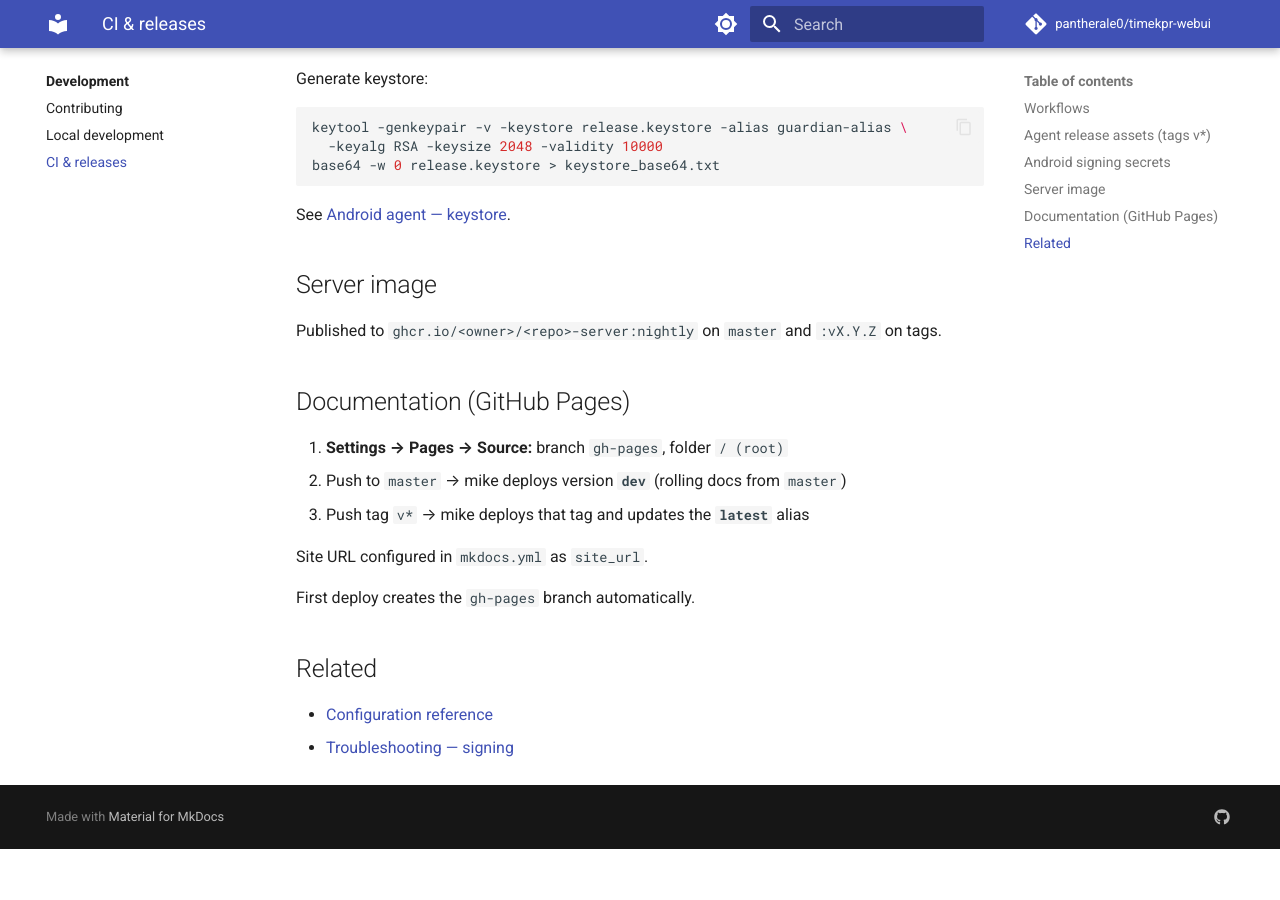
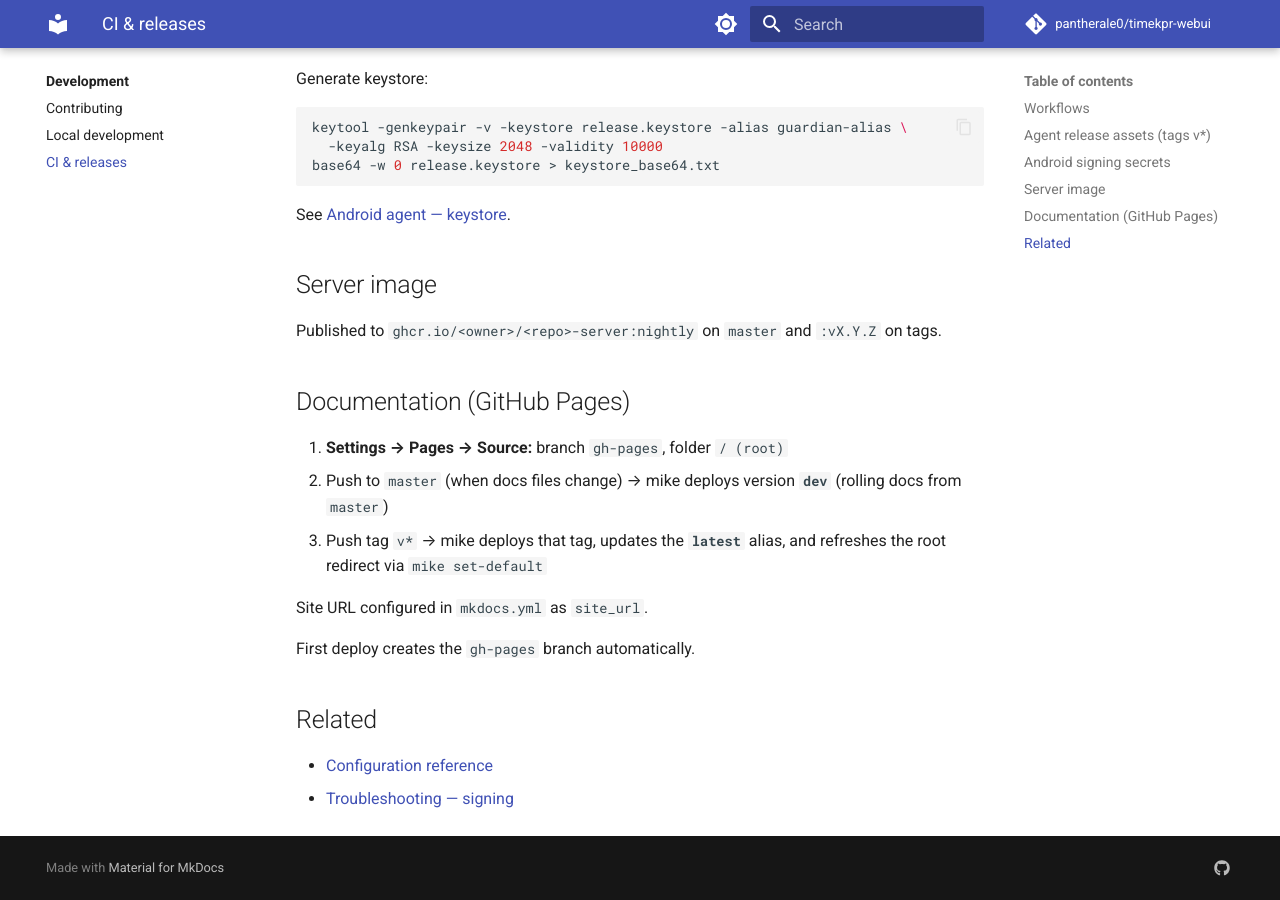
Before and after one commit to Guardian-Parental-Controls/docs, an MkDocs documentation site: the page built from docs/development/ci-release.md, in a window 1280 px wide and 900 px high, scrolled down 1226 px. Built offline with MkDocs 1.6.1 and Material for MkDocs 9.7.7, drawn with Linux system fonts in a browser that asks for light colours; comment, search, counter and statistics services are not loaded; the version menu is left out; before the commit the page ends 2075 px from its top, so only the background shows below that.

Commit message:
ci: update documentation deployment logic to trigger on specific conditions and enhance deployment steps

```diff
--- a/docs/development/ci-release.md
+++ b/docs/development/ci-release.md
@@ -48,8 +48,8 @@ Published to `ghcr.io/<owner>/<repo>-server:nightly` on `master` and `:vX.Y.Z` o
 ## Documentation (GitHub Pages)
 
 1. **Settings → Pages → Source:** branch `gh-pages`, folder `/ (root)`
-2. Push to `master` → mike deploys version **`dev`** (rolling docs from `master`)
-3. Push tag `v*` → mike deploys that tag and updates the **`latest`** alias
+2. Push to `master` (when docs files change) → mike deploys version **`dev`** (rolling docs from `master`)
+3. Push tag `v*` → mike deploys that tag, updates the **`latest`** alias, and refreshes the root redirect via `mike set-default`
 
 Site URL configured in `mkdocs.yml` as `site_url`.
 
```
Also changed, not shown: 1 other file.
